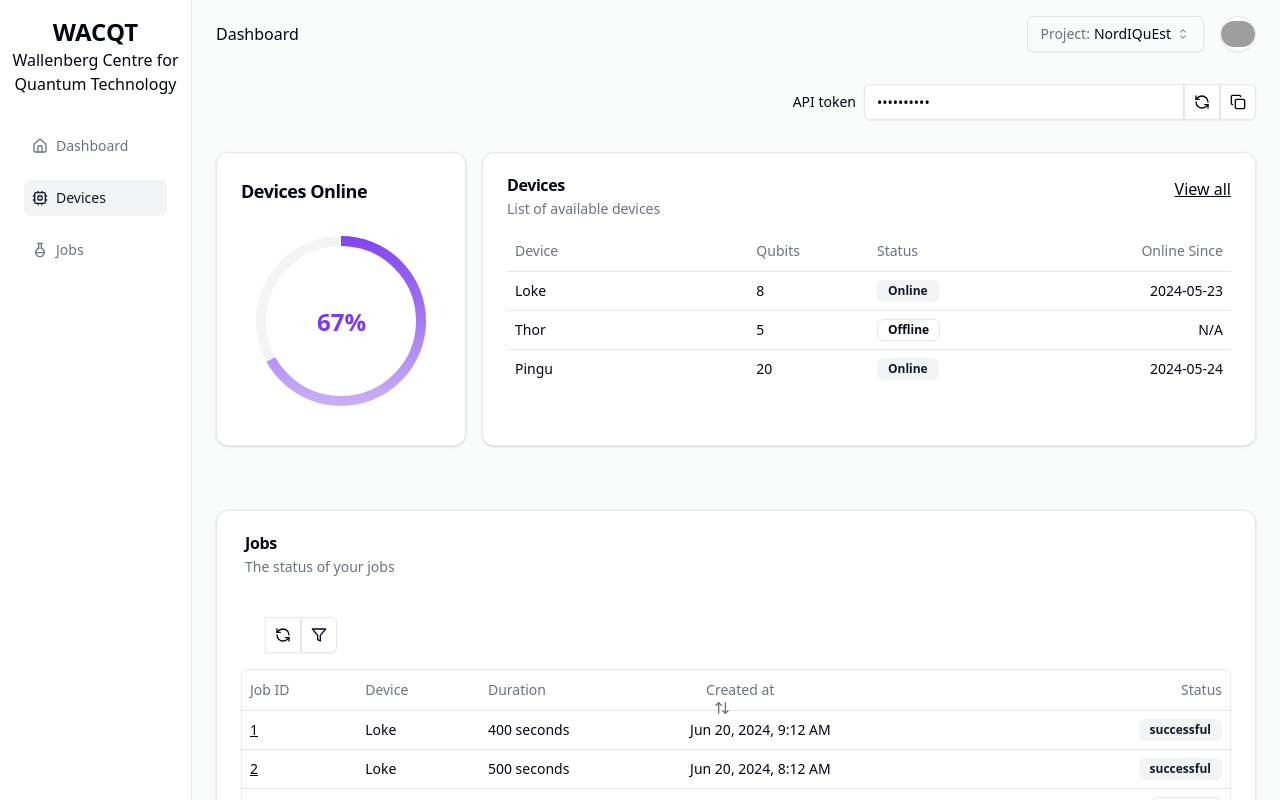
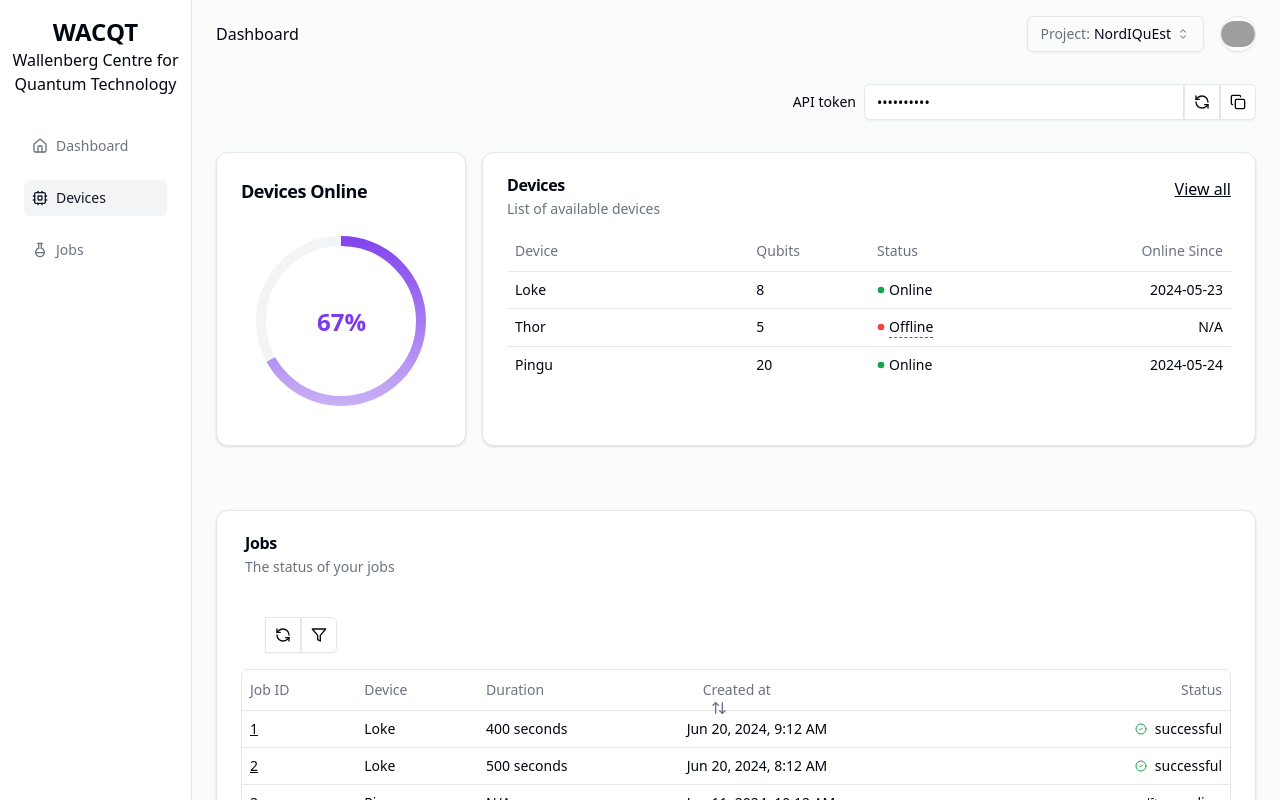
Before and after one commit to axean/tergite-frontend, a React (Vite) app: page / in a window 1280 px wide. Shown: the top 800 px of the page. Built offline with nearby package versions, Linux system fonts and the light colour scheme; grey boxes are pictures that could not be loaded.

Commit message:
Fix the style of the status display divs

```diff
--- a/src/components/ui/drawer.tsx
+++ b/src/components/ui/drawer.tsx
@@ -1,7 +1,7 @@
-import * as React from "react"
-import { Drawer as DrawerPrimitive } from "vaul"
+import * as React from "react";
+import { Drawer as DrawerPrimitive } from "vaul";
 
-import { cn } from "@/lib/utils"
+import { cn } from "@/lib/utils";
 
 const Drawer = ({
   shouldScaleBackground = true,
@@ -11,14 +11,14 @@ const Drawer = ({
     shouldScaleBackground={shouldScaleBackground}
     {...props}
   />
-)
-Drawer.displayName = "Drawer"
+);
+Drawer.displayName = "Drawer";
 
-const DrawerTrigger = DrawerPrimitive.Trigger
+const DrawerTrigger = DrawerPrimitive.Trigger;
 
-const DrawerPortal = DrawerPrimitive.Portal
+const DrawerPortal = DrawerPrimitive.Portal;
 
-const DrawerClose = DrawerPrimitive.Close
+const DrawerClose = DrawerPrimitive.Close;
 
 const DrawerOverlay = React.forwardRef<
   React.ElementRef<typeof DrawerPrimitive.Overlay>,
@@ -29,8 +29,8 @@ const DrawerOverlay = React.forwardRef<
     className={cn("fixed inset-0 z-50 bg-black/80", className)}
     {...props}
   />
-))
-DrawerOverlay.displayName = DrawerPrimitive.Overlay.displayName
+));
+DrawerOverlay.displayName = DrawerPrimitive.Overlay.displayName;
 
 const DrawerContent = React.forwardRef<
   React.ElementRef<typeof DrawerPrimitive.Content>,
@@ -41,7 +41,7 @@ const DrawerContent = React.forwardRef<
     <DrawerPrimitive.Content
       ref={ref}
       className={cn(
-        "fixed inset-x-0 bottom-0 z-50 mt-24 flex h-auto flex-col rounded-t-[10px] border bg-background",
+        "fixed bottom-0 z-50 mt-24 flex h-auto flex-col rounded-t-[10px] border bg-background",
         className
       )}
       {...props}
@@ -50,8 +50,8 @@ const DrawerContent = React.forwardRef<
       {children}
     </DrawerPrimitive.Content>
   </DrawerPortal>
-))
-DrawerContent.displayName = "DrawerContent"
+));
+DrawerContent.displayName = "DrawerContent";
 
 const DrawerHeader = ({
   className,
@@ -61,8 +61,8 @@ const DrawerHeader = ({
     className={cn("grid gap-1.5 p-4 text-center sm:text-left", className)}
     {...props}
   />
-)
-DrawerHeader.displayName = "DrawerHeader"
+);
+DrawerHeader.displayName = "DrawerHeader";
 
 const DrawerFooter = ({
   className,
@@ -72,8 +72,8 @@ const DrawerFooter = ({
     className={cn("mt-auto flex flex-col gap-2 p-4", className)}
     {...props}
   />
-)
-DrawerFooter.displayName = "DrawerFooter"
+);
+DrawerFooter.displayName = "DrawerFooter";
 
 const DrawerTitle = React.forwardRef<
   React.ElementRef<typeof DrawerPrimitive.Title>,
@@ -87,8 +87,8 @@ const DrawerTitle = React.forwardRef<
     )}
     {...props}
   />
-))
-DrawerTitle.displayName = DrawerPrimitive.Title.displayName
+));
+DrawerTitle.displayName = DrawerPrimitive.Title.displayName;
 
 const DrawerDescription = React.forwardRef<
   React.ElementRef<typeof DrawerPrimitive.Description>,
@@ -99,8 +99,8 @@ const DrawerDescription = React.forwardRef<
     className={cn("text-sm text-muted-foreground", className)}
     {...props}
   />
-))
-DrawerDescription.displayName = DrawerPrimitive.Description.displayName
+));
+DrawerDescription.displayName = DrawerPrimitive.Description.displayName;
 
 export {
   Drawer,
@@ -113,4 +113,4 @@ export {
   DrawerFooter,
   DrawerTitle,
   DrawerDescription,
-}
+};
--- a/src/pages/home.tsx
+++ b/src/pages/home.tsx
@@ -27,6 +27,10 @@ import {
   Cpu,
   FlaskRound,
   RefreshCcw,
+  Circle,
+  CircleX,
+  CircleCheck,
+  RotateCcw,
 } from "lucide-react";
 
 import { ColumnDef } from "@tanstack/react-table";
@@ -106,6 +110,7 @@ import {
   DrawerTitle,
   DrawerTrigger,
 } from "@/components/ui/drawer";
+import { cn } from "@/lib/utils";
 
 enum JobStatus {
   PENDING = "pending",
@@ -230,20 +235,8 @@ const jobTableColumns: ColumnDef<JobDetail>[] = [
     accessorKey: "status",
     header: () => <div className="text-right">Status</div>,
     cell: ({ row }) => {
-      const status: string = row.getValue("status");
-      const statusVariantMap: { [key: string]: BadgeVariant } = {
-        [JobStatus.FAILED]: "destructive",
-        [JobStatus.PENDING]: "outline",
-        [JobStatus.SUCCESSFUL]: "secondary",
-      };
-      let statusCellVariant = statusVariantMap[status] || "outline";
-      return (
-        <div className="text-right">
-          <Badge className="text-xs" variant={statusCellVariant}>
-            {status}
-          </Badge>
-        </div>
-      );
+      const status: JobStatus = row.getValue("status") || JobStatus.PENDING;
+      return <JobStatusDiv className="ml-auto" status={status} />;
     },
   },
 ];
@@ -255,28 +248,28 @@ function JobDetailDrawer({ job }: JobDetailDrawerProps) {
       <DrawerTrigger asChild>
         <div className="font-medium underline">{job.jobId}</div>
       </DrawerTrigger>
-      <DrawerContent>
-        <div className="h-full w-[400px] mt-24 fixed bottom-0 right-0">
+      <DrawerContent className="w-[500px] inset-y-0 right-0">
+        <div className="h-full w-[400px] mt-4">
           <DrawerHeader>
             <DrawerTitle>Job: {job.jobId}</DrawerTitle>
             <DrawerDescription>Details about this job.</DrawerDescription>
           </DrawerHeader>
           <div className="p-4 pb-0">
-            <div className="space-x-2">
-              <h4 className="text-md font-semibold mb-10">Details</h4>
+            <div>
+              <h4 className="text-md font-semibold mb-4">Details</h4>
               <div className="flex">
-                <span className="mr-2">Status</span>
-                <span
+                <div className="mr-2 text-muted-foreground">Status: </div>
+                <div
                   className={
                     job.status === JobStatus.FAILED ? "text-destructive" : ""
                   }
                 >
                   {job.status}
-                </span>
+                </div>
               </div>
 
               <div className="flex">
-                <span className="mr-2">Created at</span>
+                <span className="mr-2 text-muted-foreground">Created at:</span>
                 <span>
                   {DateTime.fromISO(job.createdAt).toLocaleString(
                     DateTime.DATETIME_MED
@@ -285,12 +278,12 @@ function JobDetailDrawer({ job }: JobDetailDrawerProps) {
               </div>
 
               <div className="flex">
-                <span className="mr-2">Device</span>
+                <span className="mr-2 text-muted-foreground">Device:</span>
                 <span>{job.deviceName}</span>
               </div>
 
               <div className="flex">
-                <span className="mr-2">Duration</span>
+                <span className="mr-2 text-muted-foreground">Duration:</span>
                 <span>
                   {job.durationInSecs
                     ? Duration.fromObject({
@@ -302,7 +295,7 @@ function JobDetailDrawer({ job }: JobDetailDrawerProps) {
 
               {job.failureReason && (
                 <div className="flex">
-                  <span className="mr-2">Error</span>
+                  <span className="mr-2 text-muted-foreground">Error:</span>
                   <span>{job.failureReason}</span>
                 </div>
               )}
@@ -498,7 +491,23 @@ export default function Home() {
                       </TableHeader>
                       <TableBody>
                         {deviceList.map((device) => (
-                          <DeviceTableCell device={device} key={device.name} />
+                          <TableRow key={device.name}>
+                            <TableCell>
+                              <div className="font-medium">{device.name}</div>
+                            </TableCell>
+                            <TableCell className="hidden lg:table-cell">
+                              {device.numberOfQubits}
+                            </TableCell>
+                            <TableCell className="text-right lg:text-left lg:table-cell">
+                              <DeviceStatusDiv
+                                className="ml-auto lg:ml-0"
+                                device={device}
+                              />
+                            </TableCell>
+                            <TableCell className="hidden lg:table-cell lg:text-right">
+                              {device.lastOnline || "N/A"}
+                            </TableCell>
+                          </TableRow>
                         ))}
                       </TableBody>
                     </Table>
@@ -602,50 +611,59 @@ interface DeviceDetail {
   isOnline: boolean;
 }
 
-function DeviceTableCell({ device }: DeviceTableCellProps) {
-  const onlineStatus: _OnlineStatusType = React.useMemo(
+function DeviceStatusDiv({ device, className = "" }: DeviceStatusDivProps) {
+  return (
+    <div className={cn("flex items-center w-fit", className)}>
+      {device.isOnline ? (
+        <>
+          <Circle className={`fill-green-600 w-2 h-2 mr-1`} strokeWidth={0} />
+          Online
+        </>
+      ) : (
+        <>
+          <CircleX className="fill-destructive w-2 h-2 mr-1" strokeWidth={0} />
+          <span className="border-b border-dashed border-primary">Offline</span>
+        </>
+      )}
+    </div>
+  );
+}
+
+interface DeviceStatusDivProps {
+  device: DeviceDetail;
+  className?: string;
+}
+
+const statusIconMap: { [key: string]: React.ReactElement } = {
+  [JobStatus.FAILED]: <CircleX className="stroke-destructive w-3 h-3 mr-1" />,
+  [JobStatus.PENDING]: (
+    <RotateCcw className="w-3 h-3 mr-1" strokeDasharray="5,5" />
+  ),
+  [JobStatus.SUCCESSFUL]: (
+    <CircleCheck className="stroke-green-600 w-3 h-3 mr-1" />
+  ),
+};
+
+function JobStatusDiv({ status, className = "" }: JobStatusDivProps) {
+  const statusStringClass = React.useMemo(
     () =>
-      device.isOnline
-        ? { text: "Online", variant: "secondary" }
-        : { text: "Offline", variant: "outline" },
-    [device.isOnline]
+      status === JobStatus.FAILED
+        ? "border-b border-dashed border-primary ml-1"
+        : "ml-1",
+    [status]
   );
 
   return (
-    <TableRow>
-      <TableCell>
-        <div className="font-medium">{device.name}</div>
-      </TableCell>
-      <TableCell className="hidden lg:table-cell">
-        {device.numberOfQubits}
-      </TableCell>
-      <TableCell className="text-right lg:text-left lg:table-cell">
-        <Badge className="text-xs" variant={onlineStatus.variant}>
-          {onlineStatus.text}
-        </Badge>
-      </TableCell>
-      <TableCell className="hidden lg:table-cell lg:text-right">
-        {device.lastOnline || "N/A"}
-      </TableCell>
-    </TableRow>
+    <div className={cn("flex items-center w-fit", className)}>
+      {statusIconMap[status]}
+      <span className={statusStringClass}>{status}</span>
+    </div>
   );
 }
 
-interface DeviceTableCellProps {
-  device: DeviceDetail;
-}
-
-type BadgeVariant =
-  | "secondary"
-  | "outline"
-  | "default"
-  | "destructive"
-  | null
-  | undefined;
-
-interface _OnlineStatusType {
-  text: string;
-  variant: BadgeVariant;
+interface JobStatusDivProps {
+  status: JobStatus;
+  className?: string;
 }
 
 /** Projects Selection */
```
